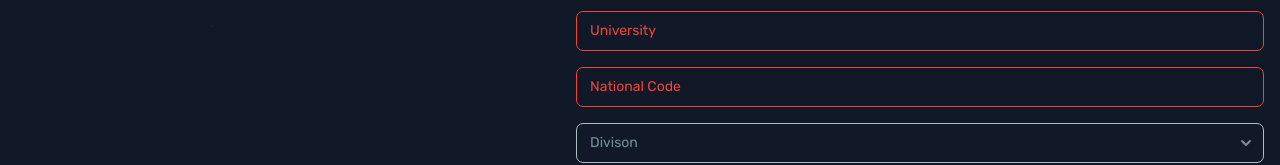
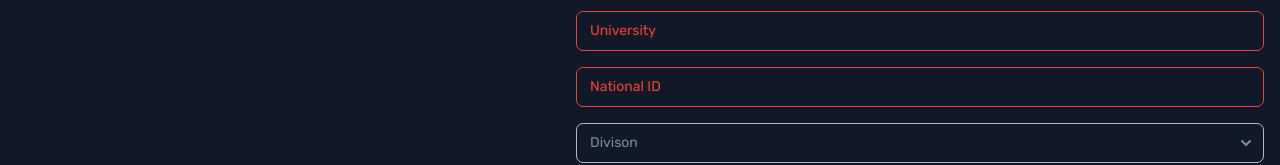
Before and after one commit to Codocodile/CodoCodile2024-Website, a React (Vite) app in the folder frontend/: page /panel/profile in a window 1280 px wide. Shown: the part 707-872 px from the top of the page. Built offline with nearby package versions, Linux system fonts and the light colour scheme; no server answers; sample sign-in values are in the browser's storage.

Commit message:
Change National ID

```diff
--- a/frontend/src/components/profile/Profile.tsx
+++ b/frontend/src/components/profile/Profile.tsx
@@ -280,7 +280,7 @@ const Profile = () => {
                 />
                 <InputText
                     isValid={data?.national_code}
-                    placeholder="National Code"
+                    placeholder="National ID"
                     value={data?.national_code}
                     onChange={(e) => {
                         setData({...data, national_code: e.target.value});
```
